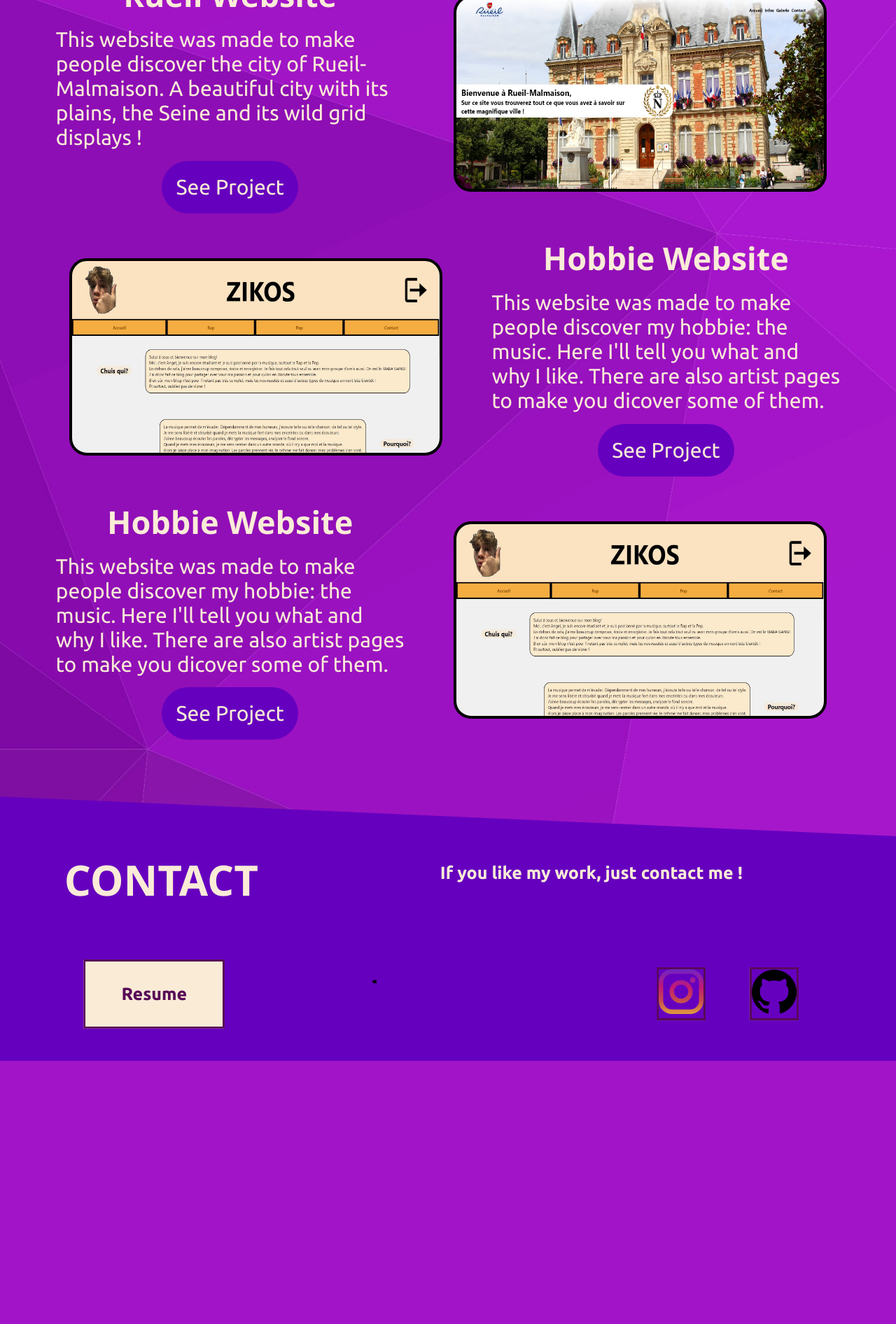
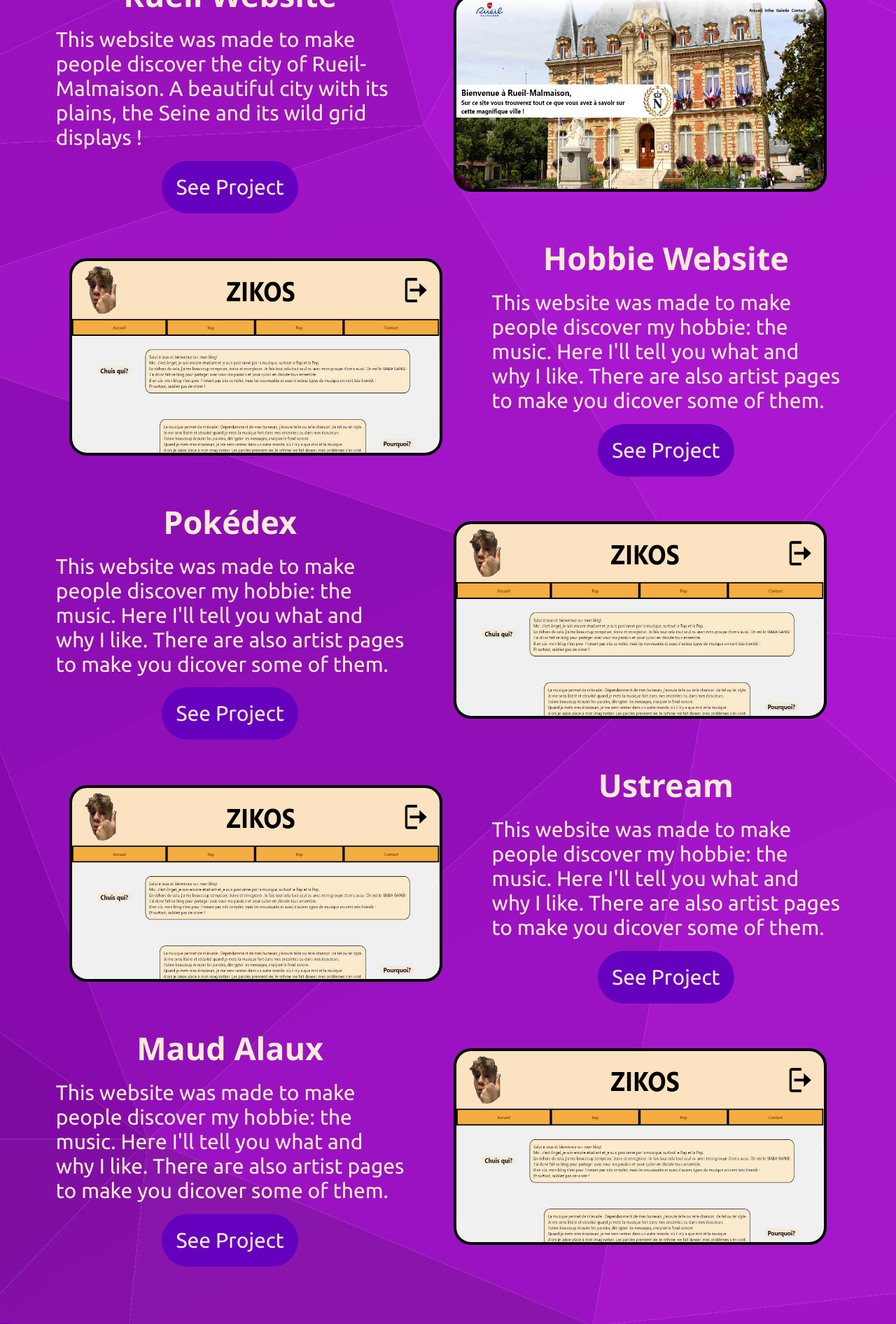
Before and after one commit to AnrelWsh/Portfolio, a PHP site: page /projects.html in a window 1280 px wide. Shown: the part 1640-3532 px from the top of the page at 70% size. Before the commit the page ends 3156 px from the top, so only its background shows below. Run offline with PHP 8.4, Linux system fonts and the light colour scheme; some libraries are stand-ins or nearby versions.

Commit message:
Ajout des divs d'autres projets

```diff
--- a/css/build.css
+++ b/css/build.css
@@ -777,6 +777,126 @@ h2 {
 .projects .project4 .project-card {
   background-image: url(../img/zikos.jpg);
 }
+.projects .project5 {
+  display: flex;
+  flex-direction: row;
+  align-items: center;
+  justify-content: space-around;
+  gap: 20px;
+  margin: 0 4%;
+  padding: 1% 1%;
+}
+@media screen and (max-width: 1200px) {
+  .projects .project5 {
+    flex-direction: column;
+    margin: 5%;
+  }
+}
+.projects .project5 img {
+  border-radius: 25px;
+  border: solid 4px black;
+}
+.projects .project5 .project-card {
+  height: 22vw;
+  width: 100%;
+  margin: 0 auto;
+  transition: box-shadow 0.1s, transform 0.1s;
+  background-size: contain;
+  background-repeat: round;
+  border-radius: 25px;
+  border: solid 4px black;
+  transform: translateZ(0);
+  margin: 3%;
+}
+@media screen and (max-width: 1200px) {
+  .projects .project5 .project-card {
+    width: 70%;
+    height: 35vw;
+  }
+}
+.projects .project5 .project-card:after {
+  content: " ";
+  width: 100%;
+  height: 10px;
+}
+.projects .project5 .project-txt {
+  display: flex;
+  flex-direction: column;
+  align-items: center;
+  width: 100%;
+}
+.projects .project5 .project-txt h4 {
+  font-size: 45px;
+}
+.projects .project5 .project-txt p {
+  margin: 3%;
+}
+.projects .project5 .project-txt .magnet {
+  margin: 0;
+}
+.projects .project5 .project-card {
+  background-image: url(../img/zikos.jpg);
+}
+.projects .project6 {
+  display: flex;
+  flex-direction: row-reverse;
+  align-items: center;
+  justify-content: space-around;
+  gap: 20px;
+  margin: 0 4%;
+  padding: 1% 1%;
+}
+@media screen and (max-width: 1200px) {
+  .projects .project6 {
+    flex-direction: column;
+    margin: 5%;
+  }
+}
+.projects .project6 img {
+  border-radius: 25px;
+  border: solid 4px black;
+}
+.projects .project6 .project-card {
+  height: 22vw;
+  width: 100%;
+  margin: 0 auto;
+  transition: box-shadow 0.1s, transform 0.1s;
+  background-size: contain;
+  background-repeat: round;
+  border-radius: 25px;
+  border: solid 4px black;
+  transform: translateZ(0);
+  margin: 3%;
+}
+@media screen and (max-width: 1200px) {
+  .projects .project6 .project-card {
+    width: 70%;
+    height: 35vw;
+  }
+}
+.projects .project6 .project-card:after {
+  content: " ";
+  width: 100%;
+  height: 10px;
+}
+.projects .project6 .project-txt {
+  display: flex;
+  flex-direction: column;
+  align-items: center;
+  width: 100%;
+}
+.projects .project6 .project-txt h4 {
+  font-size: 45px;
+}
+.projects .project6 .project-txt p {
+  margin: 3%;
+}
+.projects .project6 .project-txt .magnet {
+  margin: 0;
+}
+.projects .project6 .project-card {
+  background-image: url(../img/zikos.jpg);
+}
 
 .reveal {
   opacity: 0;
--- a/js/script.js
+++ b/js/script.js
@@ -297,18 +297,23 @@ const intersect = function (entries, observer){
       document.addEventListener("mousemove", function(e) {
         var ax = (self.innerWidth/2- e.pageX)/20
         var ay = (self.innerHeight/10- e.pageY)/10
-        var ay =- ay + 180
-        document.getElementById("project-card1").style.transform = "rotateY("+ax+"deg) rotateX("+ay+"deg)"
-      })
-      document.addEventListener("mousemove", function(e) {
-        var ax = (self.innerWidth/2- e.pageX)/20
-        var ay = (self.innerHeight/10- e.pageY)/10
-        var ay =+ ay + 90
-        var ay =- ay -80
-        var ayy =- ay +90
-        document.getElementById("project-card2").style.transform = "rotateY("+ax+"deg) rotateX("+ay+"deg)"
-        document.getElementById("project-card3").style.transform = "rotateY("+ax+"deg) rotateX("+ayy+"deg)"
-        document.getElementById("project-card4").style.transform = "rotateY("+ax+"deg) rotateX("+ayy+"deg)"
+
+        var ay1 =+ ay + 150
+
+        var ay2 =+ ay + 180
+
+        var ay3 =- ay +90
+
+        var ay4 =- ay +50
+
+        var ay5 = ay
+
+        document.getElementById("project-card1").style.transform = "rotateY("+ax+"deg) rotateX("+ay1+"deg)"
+        document.getElementById("project-card2").style.transform = "rotateY("+ax+"deg) rotateX("+ay2+"deg)"
+        document.getElementById("project-card3").style.transform = "rotateY("+ax+"deg) rotateX("+ay3+"deg)"
+        document.getElementById("project-card4").style.transform = "rotateY("+ax+"deg) rotateX("+ay3+"deg)"
+        document.getElementById("project-card5").style.transform = "rotateY("+ax+"deg) rotateX("+ay4+"deg)"
+        document.getElementById("project-card6").style.transform = "rotateY("+ax+"deg) rotateX("+ay5+"deg)"
       })
       observer.unobserve(entry.target)
     }
--- a/projects.html
+++ b/projects.html
@@ -139,9 +139,25 @@
         <div class="project4 reveal">
           <div class="project-card" id="project-card4"></div>
           <div class="project-txt">
-            <h4>Hobbie Website</h4>
+            <h4>Pokédex</h4>
             <p>This website was made to make people discover my hobbie: the music. Here I'll tell you what and why I like. There are also artist pages to make you dicover some of them.</p>
-            <a href="https://sitepassion.vercel.app/" target="_blank"><p class="magnet">See Project</p></a>
+            <a href="pokedex-anrel.vercel.app" target="_blank"><p class="magnet">See Project</p></a>
+          </div>
+        </div>
+        <div class="project5 reveal">
+          <div class="project-card" id="project-card5"></div>
+          <div class="project-txt">
+            <h4>Ustream</h4>
+            <p>This website was made to make people discover my hobbie: the music. Here I'll tell you what and why I like. There are also artist pages to make you dicover some of them.</p>
+            <a href="pokedex-anrel.vercel.app" target="_blank"><p class="magnet">See Project</p></a>
+          </div>
+        </div>
+        <div class="project6 reveal">
+          <div class="project-card" id="project-card6"></div>
+          <div class="project-txt">
+            <h4>Maud Alaux</h4>
+            <p>This website was made to make people discover my hobbie: the music. Here I'll tell you what and why I like. There are also artist pages to make you dicover some of them.</p>
+            <a href="pokedex-anrel.vercel.app" target="_blank"><p class="magnet">See Project</p></a>
           </div>
         </div>
       </section>
```
Also changed, not shown: css/style.scss (+12 -0 lines), 1 other file.
